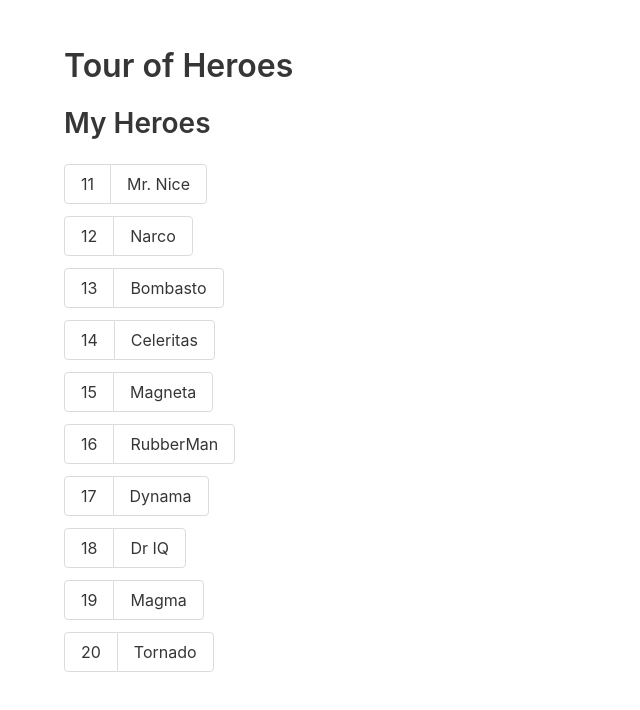
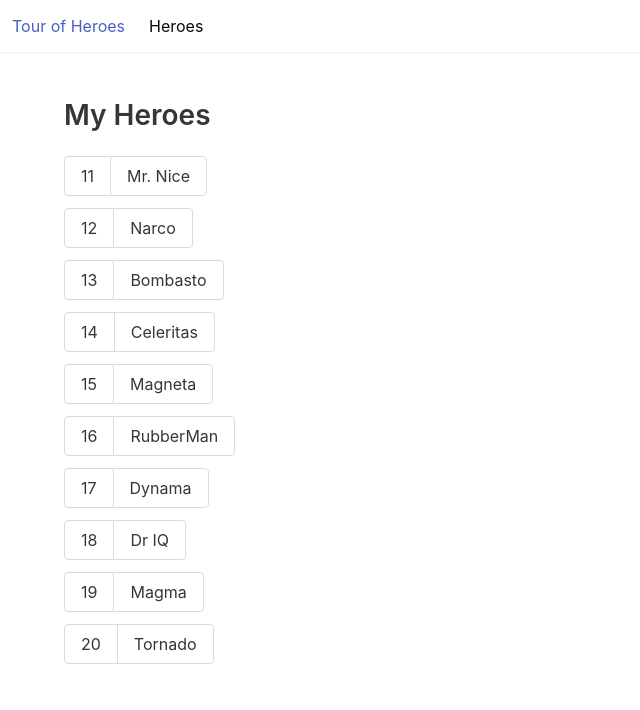
Before and after one commit to ajkl2533/tour-of-heroes, an Angular app: page /heroes in a window 1280 px wide. Shown: the top 710 px of the page, without its empty margins (0-640 px from the left). Built offline with nearby package versions, Linux system fonts and the light colour scheme.

Commit message:
Add - Router added

```diff
--- a/src/app/app.component.html
+++ b/src/app/app.component.html
@@ -1,8 +1,15 @@
+<nav class="navbar has-shadow" role="navigation" aria-label="main navigation">
+  <div class="navbar-brand">
+    <a routerLink="/" class="navbar-item">{{ title }}</a>
+  </div>
+  <div class="navbar-menu is-active">
+    <div class="navbar-start">
+      <a routerLink="/heroes" routerLinkActive="is-active" class="navbar-item">Heroes</a>
+    </div>
+  </div>
+</nav>
 <section class="section">
-    <div class="container">
-      <h1 class="title">
-        {{ title }}
-      </h1>
-      <app-heroes></app-heroes>
-    </div>
-  </section>
+  <div class="container">
+    <router-outlet></router-outlet>
+  </div>
+</section>
--- a/src/app/app.module.ts
+++ b/src/app/app.module.ts
@@ -7,6 +7,7 @@ import { AppComponent } from './app.component';
 import { HeroesComponent } from './heroes/heroes.component';
 import { HeroDetailsComponent } from './hero-details/hero-details.component';
 import { HeroService } from './hero.service';
+import { AppRoutingModule } from './/app-routing.module';
 
 
 @NgModule({
@@ -17,7 +18,8 @@ import { HeroService } from './hero.service';
   ],
   imports: [
     BrowserModule,
-    FormsModule
+    FormsModule,
+    AppRoutingModule
   ],
   providers: [ HeroService ],
   bootstrap: [ AppComponent ]
```
Also changed, not shown: src/app/app-routing.module.ts (added, +14 -0 lines), 1 other file (tests, documents, lock files or other folders).
